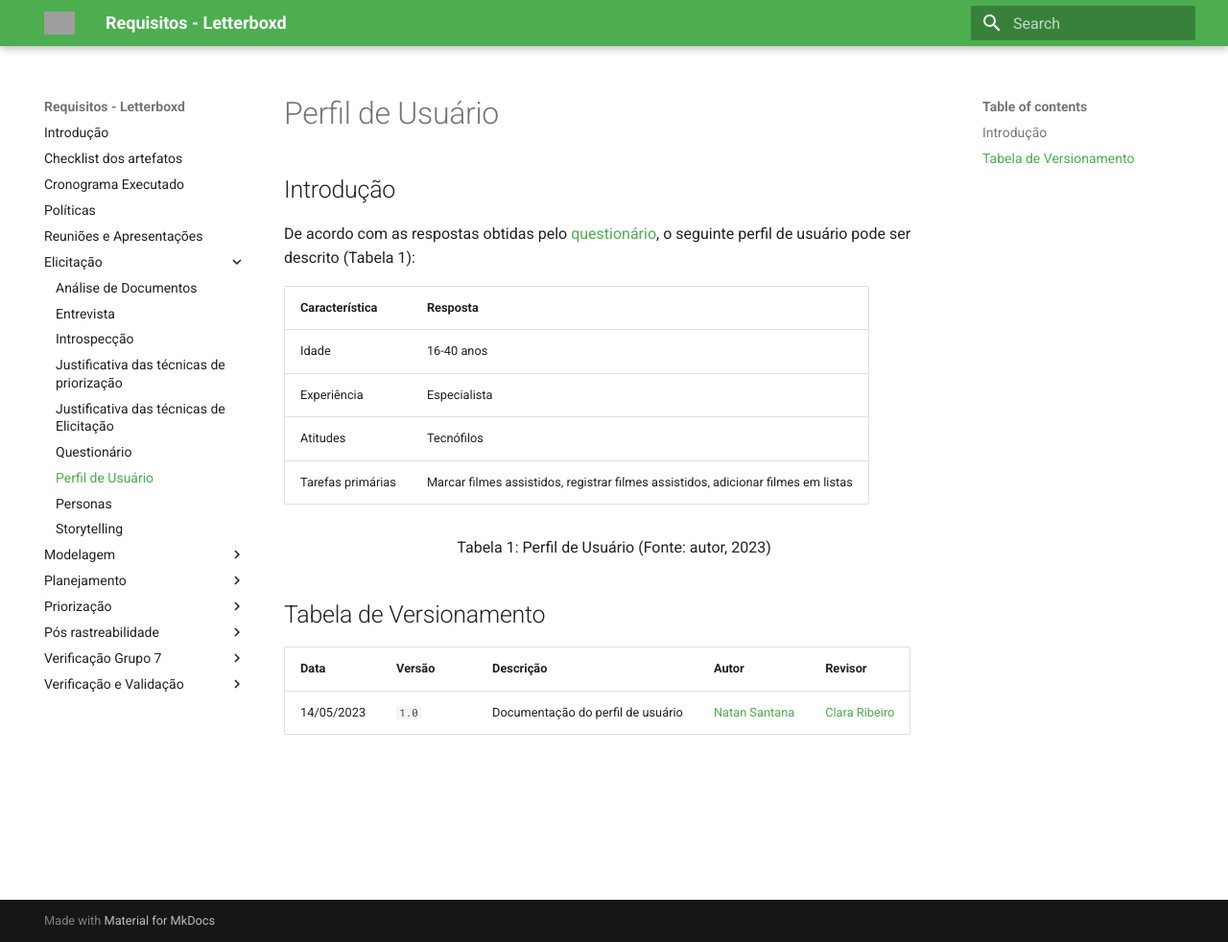
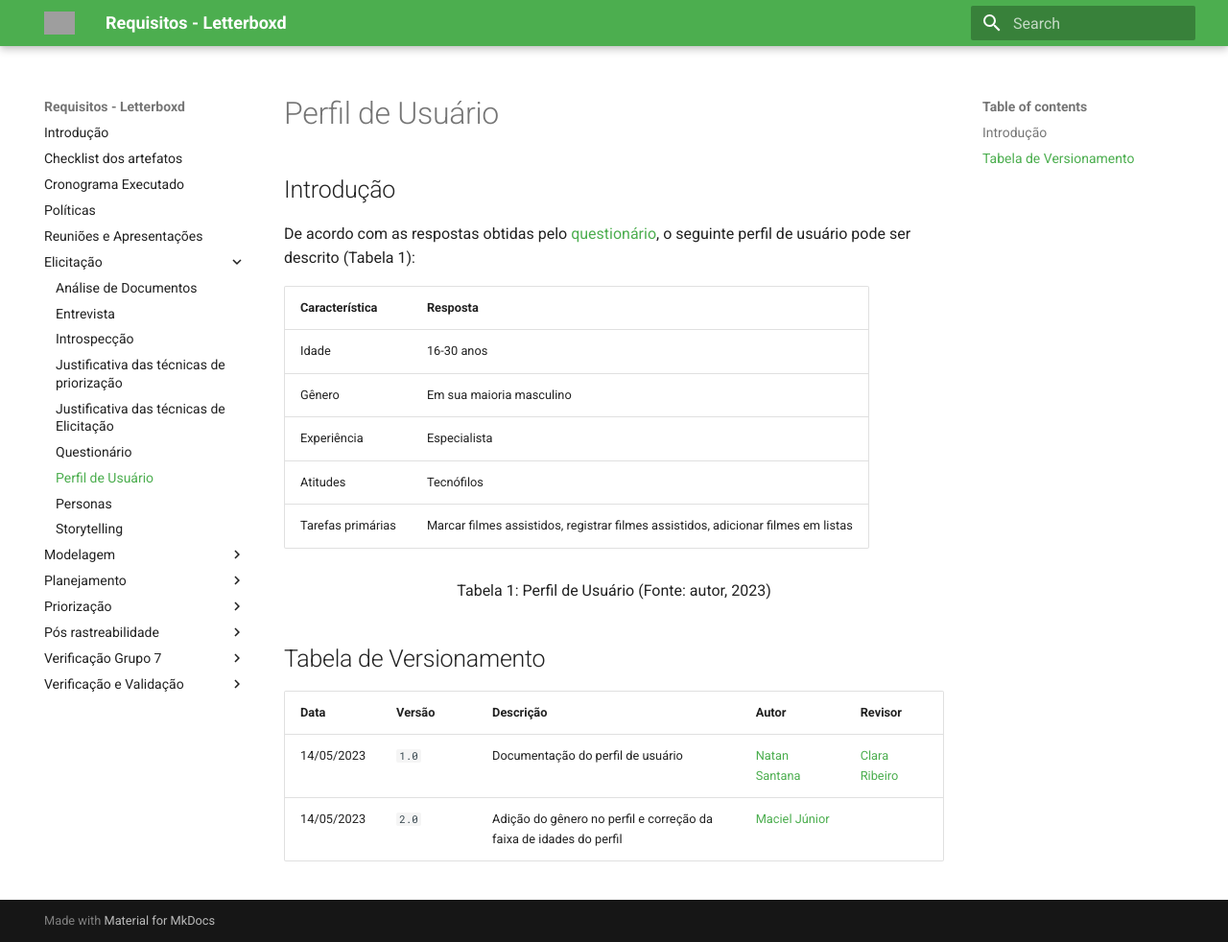
Before and after one commit to Requisitos-de-Software/2023.1-Letterboxd, an MkDocs documentation site: the page built from docs/Elicitação/perfilTabela.md, in a window 1280 px wide and 982 px high. Shown: the whole window at 96% size. Built offline with MkDocs 1.6.1 and Material for MkDocs 9.7.7, drawn with Linux system fonts in a browser that asks for light colours; grey boxes are pictures that could not be loaded.

Commit message:
27 - correção perfil do usuário

```diff
--- a/docs/Elicitação/perfilTabela.md
+++ b/docs/Elicitação/perfilTabela.md
@@ -4,17 +4,21 @@
 
 De acordo com as respostas obtidas pelo [questionário](./perfil.md), o seguinte perfil de usuário pode ser descrito (Tabela 1):
 
-| Característica      | Resposta                          |
-| ----------- | ------------------------------------ |
-| Idade       | 16-40 anos  |
-| Experiência       | Especialista |
-| Atitudes    | Tecnófilos |
+| Característica    | Resposta                                                                          |
+| ----------------- | --------------------------------------------------------------------------------- |
+| Idade             | 16-30 anos                                                                        |
+| Gênero            | Em sua maioria masculino                                                          |
+| Experiência       | Especialista                                                                      |
+| Atitudes          | Tecnófilos                                                                        |
 | Tarefas primárias | Marcar filmes assistidos, registrar filmes assistidos, adicionar filmes em listas |
+
 <div style="text-align: center">
 <p>Tabela 1: Perfil de Usuário (Fonte: autor, 2023)</p>
 </div>
 
 ## Tabela de Versionamento
-| Data | Versão | Descrição | Autor | Revisor |
-| ---- | ------ | --------- | ----- | ------- |
-| 14/05/2023 | `1.0`  | Documentação do perfil de usuário | [Natan Santana](https://github.com/Neitan2001) | [Clara Ribeiro](https://github.com/clara-ribeiro) |
+
+| Data       | Versão | Descrição                                                          | Autor                                               | Revisor                                           |
+| ---------- | ------ | ------------------------------------------------------------------ | --------------------------------------------------- | ------------------------------------------------- |
+| 14/05/2023 | `1.0`  | Documentação do perfil de usuário                                  | [Natan Santana](https://github.com/Neitan2001)      | [Clara Ribeiro](https://github.com/clara-ribeiro) |
+| 14/05/2023 | `2.0`  | Adição do gênero no perfil e correção da faixa de idades do perfil | [Maciel Júnior](https://github.com/macieljuniormax) |                                                   |
```
